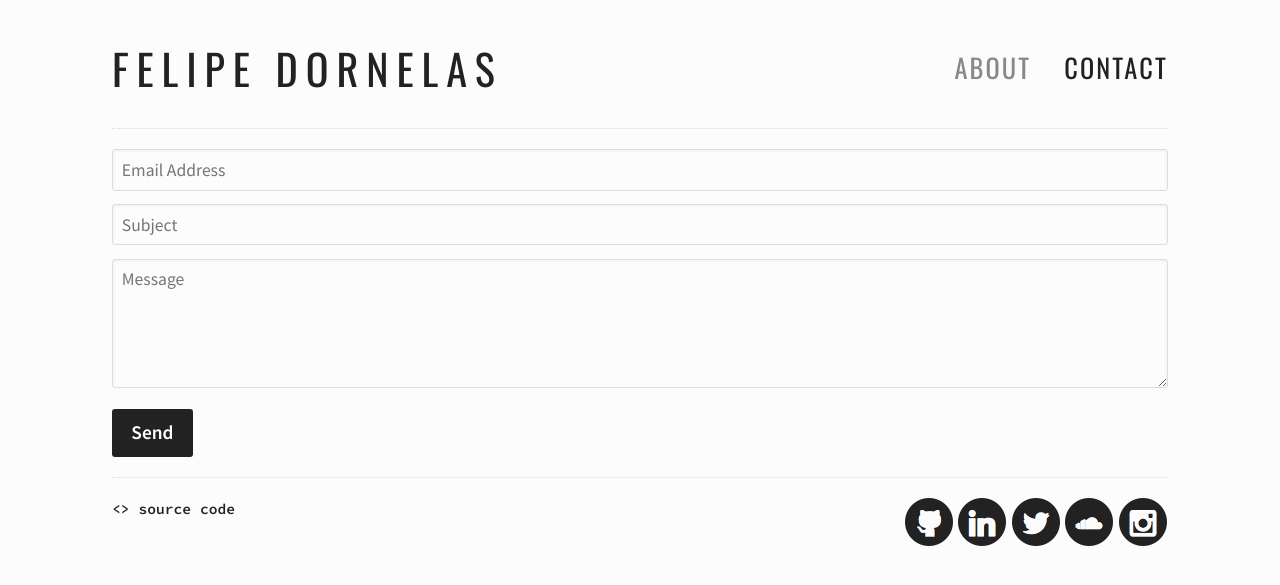
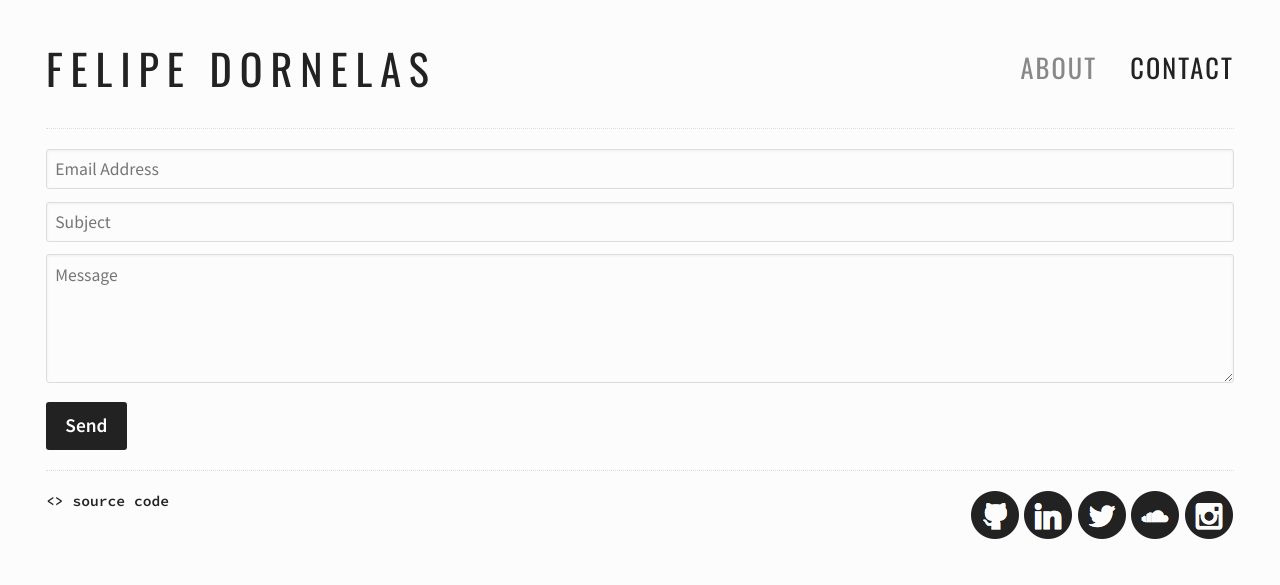
Before and after one commit to felipead/felipead.github.com, a Jekyll site: the page built from pages/contact.html, in a window 1280 px wide. Shown: the top 585 px of the page. Built offline with Jekyll 4.4.1, drawn with Linux system fonts in a browser that asks for light colours.

Commit message:
Optimize grid size and typography

```diff
--- a/_sass/base/_grid-settings.scss
+++ b/_sass/base/_grid-settings.scss
@@ -2,7 +2,7 @@
 
 $column: 90px;
 $gutter: 50px;
-$max-width: em(960);
+$max-width: em(1080);
 
 $grid-columns: 12;
 $half-grid-columns: 6;
--- a/_sass/base/_variables.scss
+++ b/_sass/base/_variables.scss
@@ -26,7 +26,7 @@ $menu-font-weight: 400;
 $menu-letter-spacing: 0.08em;
 
 // Line Height
-$base-line-height: 1.5;
+$base-line-height: 1.4;
 $heading-line-height: 1.2;
 
 // Colors
--- a/index.html
+++ b/index.html
@@ -22,5 +22,5 @@ permalink: /
 
 <p>I listen and play underground <strong>Techno</strong>, <strong>House</strong> and <strong>Electronica</strong> with <em>Acid</em>, <em>Electro</em>, <em>Industrial</em>, <em>Post-Punk</em> and <em>Noise</em>-ish flavors.</p>
 
-<iframe width="100%" height="315" scrolling="no" frameborder="no" src="https://w.soundcloud.com/player/?url=https%3A//api.soundcloud.com/users/216411&amp;color=222222&amp;auto_play=false&amp;hide_related=false&amp;show_comments=false&amp;show_user=false&amp;show_reposts=false&amp;sharing=false&amp;buying=false"></iframe>
+<iframe width="100%" height="315" scrolling="no" frameborder="no" src="https://w.soundcloud.com/player/?url=https%3A//api.soundcloud.com/users/216411&amp;color=222222&amp;auto_play=false&amp;hide_related=true&amp;show_comments=false&amp;show_user=false&amp;show_reposts=false&amp;sharing=false&amp;buying=false"></iframe>
 </div>
```
